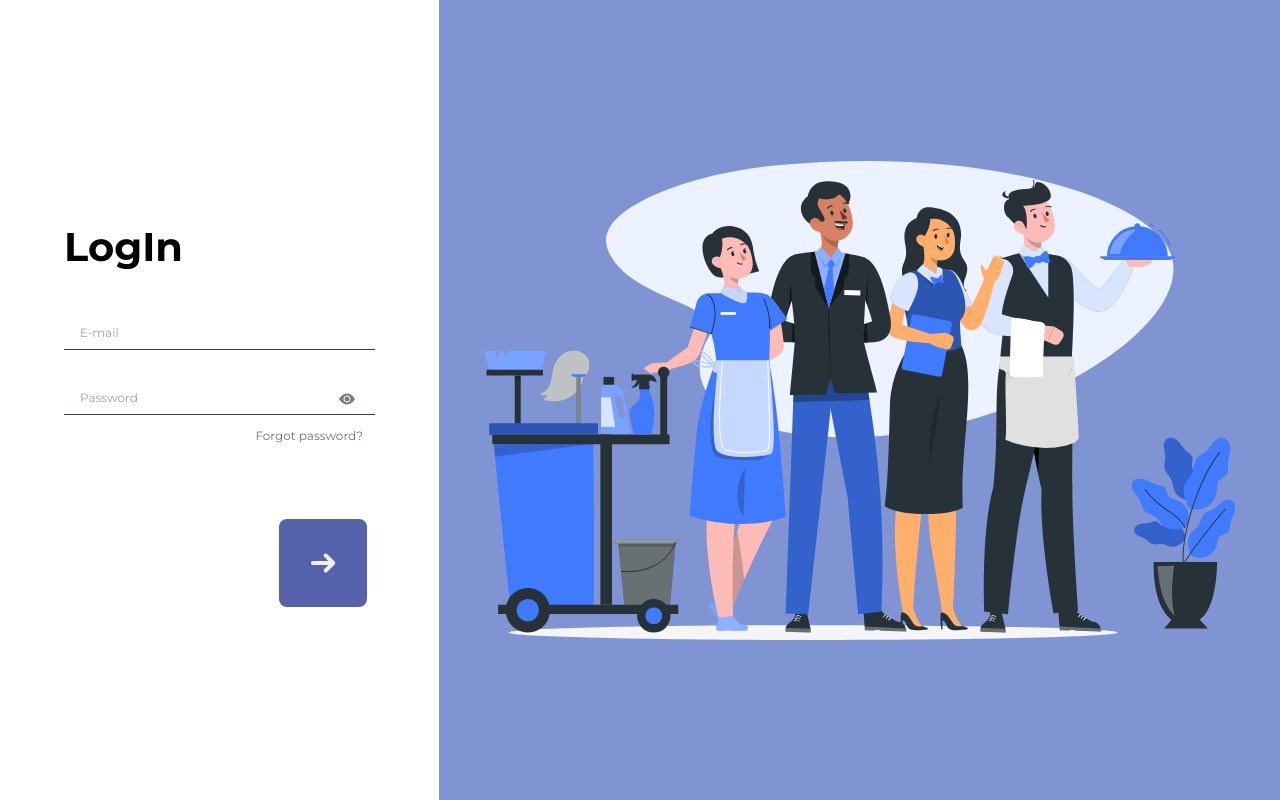
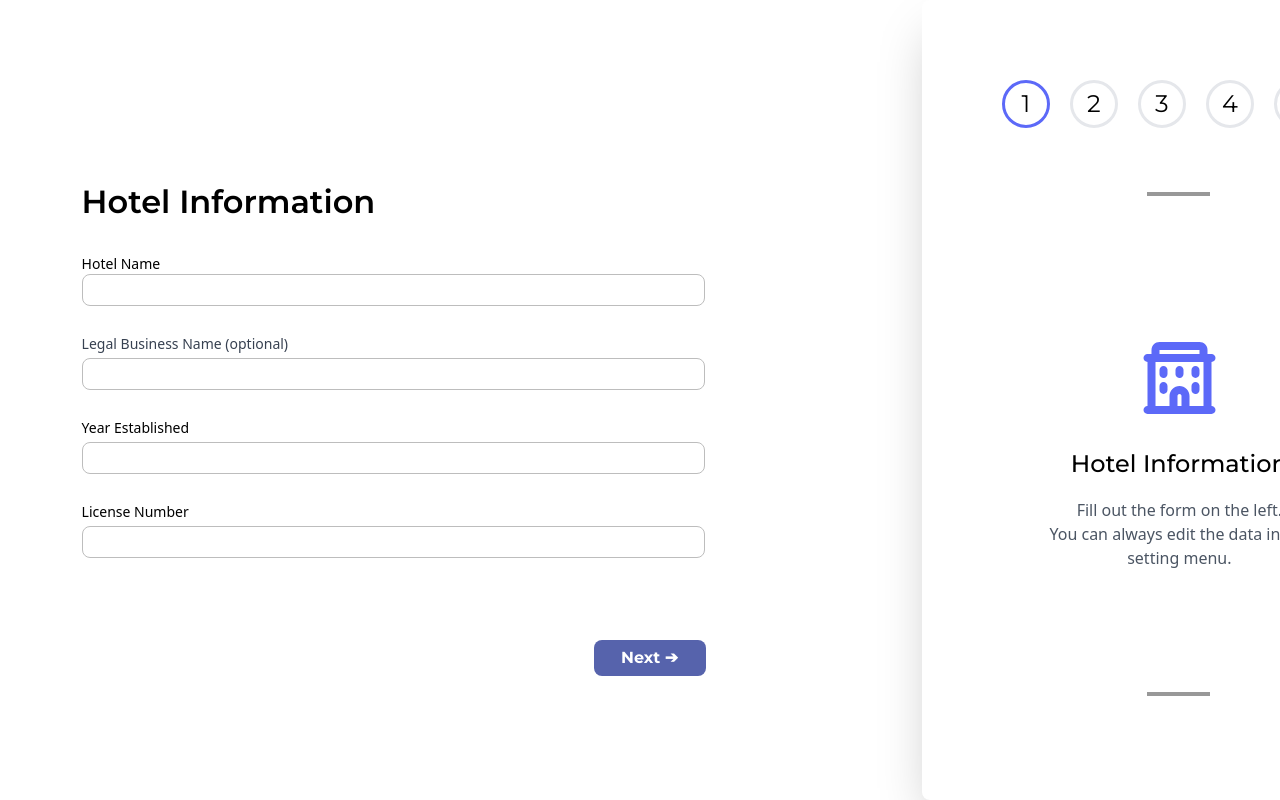
Before and after one commit to Kartikayy007/HotelCrewFrontend, a React (Vite) app: page / in a window 1280 px wide. Built offline with nearby package versions, Linux system fonts and the light colour scheme.

Commit message:
imporved hotel details steps and added error handelling

```diff
--- a/src/App.jsx
+++ b/src/App.jsx
@@ -21,7 +21,7 @@ function App() {
     </Router> */}
     {/* <Hoteldetails /> */}
     {/* <ContactInfo /> */}
-    <Login />
+    <MultiStepForm />
     </>
   )
 }
--- a/src/components/Registration/ContactInfo.jsx
+++ b/src/components/Registration/ContactInfo.jsx
@@ -5,6 +5,7 @@ function ContactInfo({ onNext, onBack, updateFormData, initialData }) {
   const [mainPhone, setMainPhone] = useState("");
   const [emergencyPhone, setEmergencyPhone] = useState("");
   const [email, setEmail] = useState("");
+  const [error, setError] = useState("");
 
   useEffect(() => {
     if (initialData) {
@@ -17,6 +18,10 @@ function ContactInfo({ onNext, onBack, updateFormData, initialData }) {
 
   const handleNextClick = (e) => {
     e.preventDefault();
+    if (!address || !mainPhone || !emergencyPhone || !email) {
+      setError('Please fill out all required fields.');
+      return;
+    }
     const formData = {
       address,
       mainPhone,
@@ -28,8 +33,15 @@ function ContactInfo({ onNext, onBack, updateFormData, initialData }) {
     onNext();
   };
 
+  const handleNumberInput = (e, setter) => {
+    const value = e.target.value;
+    if (/^\d*$/.test(value)) {
+      setter(value);
+    }
+  };
+
   return (
-    <section className="min-h-screen bg-[#FFFFFF] flex items-center ">
+    <section className="min-h-screen bg-[#FFFFFF] flex items-center overflow-hidden">
       <div className="flex justify-center items-center gap-9 ml-[5.1rem]">
         <form className="space-y-7">
           <div className="flex justify-between items-center">
@@ -64,7 +76,7 @@ function ContactInfo({ onNext, onBack, updateFormData, initialData }) {
               type="text"
               id="main-phone"
               value={mainPhone}
-              onChange={(e) => setMainPhone(e.target.value)}
+              onChange={(e) => handleNumberInput(e, setMainPhone)}
               className="h-8 w-[299px] mr-6 py-2 px-4 border border-[#BDBDBD] rounded-lg focus:outline-none"
               placeholder="Main number"
             />
@@ -73,7 +85,7 @@ function ContactInfo({ onNext, onBack, updateFormData, initialData }) {
               type="text"
               id="emergency-phone"
               value={emergencyPhone}
-              onChange={(e) => setEmergencyPhone(e.target.value)}
+              onChange={(e) => handleNumberInput(e, setEmergencyPhone)}
               className="h-8 w-[299px] py-2 px-4 border border-[#BDBDBD] rounded-lg focus:outline-none"
               placeholder="Emergency number"
             />
@@ -87,13 +99,15 @@ function ContactInfo({ onNext, onBack, updateFormData, initialData }) {
               Hotel E-mail
             </label>
             <input
-              type="text"
+              type="email"
               id="hotel-email"
               value={email}
               onChange={(e) => setEmail(e.target.value)}
               className="h-8 w-[623px] py-2 px-4 border border-[#BDBDBD] rounded-lg focus:outline-none"
             />
           </div>
+
+          {error && <p className="text-red-500 fixed">{error}</p>}
 
           <div className="relative top-24">
             <div className="flex justify-between">
@@ -125,7 +139,7 @@ function ContactInfo({ onNext, onBack, updateFormData, initialData }) {
         </form>
 
         <div>
-          <div className="w-[515px] relative left-[35%] h-[100vh] bg-white shadow-2xl border-none rounded-lg">
+          <div className="w-[515px] relative left-[35%] h-[100vh] bg-white shadow-2xl border-none rounded-lg overflow-hidden">
             <div className="flex gap-5 text-2xl">
               {[1, 2, 3, 4, 5, 6].map((num) => (
                 <div
--- a/src/components/Registration/Hoteldetails.jsx
+++ b/src/components/Registration/Hoteldetails.jsx
@@ -5,6 +5,7 @@ const Hoteldetails = ({ onNext, updateFormData, initialData }) => {
   const [legalName, setLegalName] = useState('');
   const [yearEstablished, setYearEstablished] = useState('');
   const [licenseNumber, setLicenseNumber] = useState('');
+  const [error, setError] = useState('');
 
   useEffect(() => {
     if (initialData) {
@@ -17,6 +18,10 @@ const Hoteldetails = ({ onNext, updateFormData, initialData }) => {
 
   const handleNextClick = (e) => {
     e.preventDefault();
+    if (!hotelName || !yearEstablished || !licenseNumber) {
+      setError('Please fill out all required fields.');
+      return;
+    }
     const formData = {
       hotelName,
       legalName,
@@ -28,8 +33,15 @@ const Hoteldetails = ({ onNext, updateFormData, initialData }) => {
     onNext();
   };
 
+  const handleNumberInput = (e, setter) => {
+    const value = e.target.value;
+    if (/^\d*$/.test(value)) {
+      setter(value);
+    }
+  };
+
   return (
-    <section className="min-h-screen bg-[#FFFFFF] flex items-center">
+    <section className="min-h-screen bg-[#FFFFFF] flex items-center overflow-hidden">
       <div className="flex justify-center items-center gap-9 ml-[5.1rem]">
         <form className="space-y-7">
           <div className="flex justify-between items-center">
@@ -79,7 +91,7 @@ const Hoteldetails = ({ onNext, updateFormData, initialData }) => {
               type="text"
               id="year-established"
               value={yearEstablished}
-              onChange={(e) => setYearEstablished(e.target.value)}
+              onChange={(e) => handleNumberInput(e, setYearEstablished)}
               className="h-8 w-[623px] py-2 px-4 border border-[#BDBDBD] rounded-lg focus:outline-none"
             />
           </div>
@@ -95,16 +107,18 @@ const Hoteldetails = ({ onNext, updateFormData, initialData }) => {
               type="text"
               id="license-number"
               value={licenseNumber}
-              onChange={(e) => setLicenseNumber(e.target.value)}
+              onChange={(e) => handleNumberInput(e, setLicenseNumber)}
               className="h-8 w-[623px] py-2 px-4 border border-[#BDBDBD] rounded-lg focus:outline-none"
             />
           </div>
 
+          {error && <p className="text-red-500 fixed">{error}</p>}
+
           <div className='relative top-[0.89rem]'>
-          <button onClick={handleNextClick} className="h-9 w-[7rem] bg-[#5663AC] font-Montserrat font-[700] rounded-lg text-white relative top-10 ml-[32rem]">
-            <span>Next </span>
-            <span>➔</span>
-          </button>
+            <button onClick={handleNextClick} className="h-9 w-[7rem] bg-[#5663AC] font-Montserrat font-[700] rounded-lg text-white relative top-10 ml-[32rem]">
+              <span>Next </span>
+              <span>➔</span>
+            </button>
           </div>
         </form>
 
--- a/src/components/Registration/OperationalInfo.jsx
+++ b/src/components/Registration/OperationalInfo.jsx
@@ -1,12 +1,25 @@
-import React, { useState } from 'react';
+import React, { useState, useEffect } from 'react';
 
-function OperationalInfo({ onNext, onBack, updateFormData }) {
-  const [checkInTime, setCheckInTime] = useState('');
-  const [checkOutTime, setCheckOutTime] = useState('');
-  const [paymentMethods, setPaymentMethods] = useState('');
+function OperationalInfo({ onNext, onBack, updateFormData, initialData }) {
+  const [checkInTime, setCheckInTime] = useState(initialData.checkInTime || '');
+  const [checkOutTime, setCheckOutTime] = useState(initialData.checkOutTime || '');
+  const [paymentMethods, setPaymentMethods] = useState(initialData.paymentMethods || '');
+  const [error, setError] = useState('');
+
+  useEffect(() => {
+    if (initialData) {
+      setCheckInTime(initialData.checkInTime || '');
+      setCheckOutTime(initialData.checkOutTime || '');
+      setPaymentMethods(initialData.paymentMethods || '');
+    }
+  }, [initialData]);
 
   const handleNextClick = (e) => {
     e.preventDefault();
+    if (!checkInTime || !checkOutTime || !paymentMethods) {
+      setError('Please fill out all required fields.');
+      return;
+    }
     const formData = {
       checkInTime,
       checkOutTime,
@@ -18,7 +31,7 @@ function OperationalInfo({ onNext, onBack, updateFormData }) {
   };
 
   return (
-    <section className="min-h-screen bg-[#FFFFFF] flex items-center ">
+    <section className="min-h-screen bg-[#FFFFFF] flex items-center overflow-hidden">
       <div className="flex justify-center items-center gap-9 ml-[5.1rem]">
         <form className="space-y-7">
           <div className="flex justify-between items-center">
@@ -27,26 +40,33 @@ function OperationalInfo({ onNext, onBack, updateFormData }) {
 
           <div>
             <label
-              htmlFor="check-in-check-out"
+              htmlFor="check-in-time"
               className="block text-sm font-sans font-[450] text-gray-700 mb-1"
             >
-              Check-in & Check outs
+              Check-in Time
             </label>
-
             <input
-              type="text"
+              type="time"
+              id="check-in-time"
               value={checkInTime}
               onChange={(e) => setCheckInTime(e.target.value)}
               className="h-8 w-[299px] mr-6 py-2 px-4 border border-[#BDBDBD] rounded-lg focus:outline-none"
-              placeholder='Check-in timings'
             />
+          </div>
 
+          <div>
+            <label
+              htmlFor="check-out-time"
+              className="block text-sm font-sans font-[450] text-gray-700 mb-1"
+            >
+              Check-out Time
+            </label>
             <input
-              type="text"
+              type="time"
+              id="check-out-time"
               value={checkOutTime}
               onChange={(e) => setCheckOutTime(e.target.value)}
               className="h-8 w-[299px] py-2 px-4 border border-[#BDBDBD] rounded-lg focus:outline-none"
-              placeholder='Check-out timings'
             />
           </div>
 
@@ -59,6 +79,7 @@ function OperationalInfo({ onNext, onBack, updateFormData }) {
             </label>
             <input
               type="text"
+              id="payment-methods"
               value={paymentMethods}
               onChange={(e) => setPaymentMethods(e.target.value)}
               className="h-8 w-[623px] py-2 px-4 border border-[#BDBDBD] rounded-lg focus:outline-none"
@@ -66,11 +87,12 @@ function OperationalInfo({ onNext, onBack, updateFormData }) {
             />
           </div>
 
-          <div className='relative top-[8.5rem]'>
+          {error && <p className="text-red-500 fixed">{error}</p>}
+
+          <div className='relative top-[5rem]'>
             <div className="flex justify-between">
               <button type="button" onClick={onBack} className="h-9 w-[7rem] bg-gray-400 font-Montserrat font-[700] rounded-lg text-white">
                 <span>Back </span>
-
               </button>
               <button onClick={handleNextClick} className="h-9 w-[7rem] bg-[#5663AC] font-Montserrat font-[700] rounded-lg text-white">
                 <span>Next </span>
@@ -81,7 +103,7 @@ function OperationalInfo({ onNext, onBack, updateFormData }) {
         </form>
 
         <div>
-          <div className="w-[515px] relative left-[35%] h-[100vh] bg-white shadow-2xl border-none rounded-lg">
+          <div className="w-[515px] relative left-[35%] h-[100vh] bg-white shadow-2xl border-none rounded-lg overflow-hidden">
             <div className="flex gap-5 text-2xl">
               {[1, 2, 3, 4, 5, 6].map((num) => (
                 <div
--- a/src/components/Registration/Property.jsx
+++ b/src/components/Registration/Property.jsx
@@ -1,16 +1,29 @@
-import React, { useState } from 'react';
+import React, { useState, useEffect } from 'react';
 import { Trash2 } from 'lucide-react';
 
-const Property = ({ onNext, onBack, updateFormData }) => {
-  const [roomTypes, setRoomTypes] = useState([
+const Property = ({ onNext, onBack, updateFormData, initialData }) => {
+  const [roomTypes, setRoomTypes] = useState(initialData.roomTypes || [
     { type: '', count: '' },
     { type: '', count: '' },
     { type: '', count: '' }
   ]);
+  const [numberOfRooms, setNumberOfRooms] = useState(initialData.numberOfRooms || '');
+  const [numberOfFloors, setNumberOfFloors] = useState(initialData.numberOfFloors || '');
+  const [parkingCapacity, setParkingCapacity] = useState(initialData.parkingCapacity || '');
+  const [error, setError] = useState('');
 
-  const [numberOfRooms, setNumberOfRooms] = useState('');
-  const [numberOfFloors, setNumberOfFloors] = useState('');
-  const [parkingCapacity, setParkingCapacity] = useState('');
+  useEffect(() => {
+    if (initialData) {
+      setRoomTypes(initialData.roomTypes || [
+        { type: '', count: '' },
+        { type: '', count: '' },
+        { type: '', count: '' }
+      ]);
+      setNumberOfRooms(initialData.numberOfRooms || '');
+      setNumberOfFloors(initialData.numberOfFloors || '');
+      setParkingCapacity(initialData.parkingCapacity || '');
+    }
+  }, [initialData]);
 
   const handleAddRoomType = () => {
     setRoomTypes([...roomTypes, { type: '', count: '' }]);
@@ -27,8 +40,19 @@ const Property = ({ onNext, onBack, updateFormData }) => {
     setRoomTypes(newRoomTypes);
   };
 
+  const handleNumberInput = (e, setter) => {
+    const value = e.target.value;
+    if (/^\d*$/.test(value)) {
+      setter(value);
+    }
+  };
+
   const handleNextClick = (e) => {
     e.preventDefault();
+    if (!numberOfRooms || !numberOfFloors || !parkingCapacity) {
+      setError('Please fill out all required fields.');
+      return;
+    }
     const formData = {
       numberOfRooms,
       roomTypes,
@@ -41,9 +65,9 @@ const Property = ({ onNext, onBack, updateFormData }) => {
   };
 
   return (
-    <section className="min-h-screen bg-white flex items-center">
+    <section className="min-h-screen bg-white flex items-center overflow-hidden">
       <div className="flex justify-center items-center gap-9 ml-20">
-        <form className="space-y-7 relative">
+        <form className="space-y-7 bottom-5 relative">
           <div className="flex justify-between items-center">
             <h1 className="text-[32px] font-[550]">Property Details</h1>
           </div>
@@ -59,7 +83,7 @@ const Property = ({ onNext, onBack, updateFormData }) => {
               type="text"
               id="number-of-rooms"
               value={numberOfRooms}
-              onChange={(e) => setNumberOfRooms(e.target.value)}
+              onChange={(e) => handleNumberInput(e, setNumberOfRooms)}
               className="h-8 w-[623px] py-2 px-4 border border-[#BDBDBD] rounded-lg focus:outline-none"
             />
           </div>
@@ -93,7 +117,7 @@ const Property = ({ onNext, onBack, updateFormData }) => {
                       className="h-8 w-[299px] py-2 px-4 border border-[#BDBDBD] rounded-lg focus:outline-none"
                       placeholder="Number of Rooms"
                       value={room.count}
-                      onChange={(e) => handleRoomTypeChange(index, 'count', e.target.value)}
+                      onChange={(e) => handleNumberInput(e, (value) => handleRoomTypeChange(index, 'count', value))}
                     />
                     <button
                       type="button"
@@ -120,7 +144,7 @@ const Property = ({ onNext, onBack, updateFormData }) => {
               type="text"
               id="number-of-floors"
               value={numberOfFloors}
-              onChange={(e) => setNumberOfFloors(e.target.value)}
+              onChange={(e) => handleNumberInput(e, setNumberOfFloors)}
               className="h-8 w-[623px] py-2 px-4 border border-[#BDBDBD] rounded-lg focus:outline-none"
             />
           </div>
@@ -136,14 +160,15 @@ const Property = ({ onNext, onBack, updateFormData }) => {
               type="text"
               id="parking-capacity"
               value={parkingCapacity}
-              onChange={(e) => setParkingCapacity(e.target.value)}
+              onChange={(e) => handleNumberInput(e, setParkingCapacity)}
               className="h-8 w-[623px] py-2 px-4 border border-[#BDBDBD] rounded-lg focus:outline-none"
             />
           </div>
 
-          <div className="flex justify-between">
+          {error && <p className="text-red-500 fixed bottom-[16%]">{error}</p>}
+
+          <div className="flex justify-between relative top-5">
             <button type="button" onClick={onBack} className="h-9 w-28 bg-gray-400 font-[700] rounded-lg text-white ">
-
               <span>Back </span>
             </button>
             <button onClick={handleNextClick} className="h-9 w-28 bg-[#5663AC] font-[700] rounded-lg text-white">
@@ -154,7 +179,7 @@ const Property = ({ onNext, onBack, updateFormData }) => {
         </form>
 
         <div>
-          <div className="w-[515px] relative left-[35%] h-screen bg-white shadow-2xl border-none rounded-lg">
+          <div className="w-[515px] relative left-[35%] h-screen bg-white shadow-2xl border-none rounded-lg overflow-hidden">
             <div className="flex gap-5 text-2xl">
               {[1, 2, 3, 4, 5, 6].map((num) => (
                 <div
--- a/src/components/Registration/StaffManagment.jsx
+++ b/src/components/Registration/StaffManagment.jsx
@@ -1,8 +1,15 @@
-import React, { useState } from 'react';
+import React, { useState, useEffect } from 'react';
 import { Trash2 } from 'lucide-react';
 
-function StaffManagement({ onNext, onBack, updateFormData }) {
-  const [departments, setDepartments] = useState(['Housekeeping', 'Security']);
+function StaffManagement({ onNext, onBack, updateFormData, initialData }) {
+  const [departments, setDepartments] = useState(initialData.departments || ['Housekeeping', 'Security']);
+  const [error, setError] = useState('');
+
+  useEffect(() => {
+    if (initialData.departments) {
+      setDepartments(initialData.departments);
+    }
+  }, [initialData]);
 
   const handleAddDepartment = () => {
     setDepartments([...departments, '']);
@@ -21,12 +28,16 @@ function StaffManagement({ onNext, onBack, updateFormData }) {
 
   const handleNextClick = (e) => {
     e.preventDefault();
+    if (departments.some(department => department === '')) {
+      setError('Please fill out all required fields.');
+      return;
+    }
     updateFormData({ departments });
     onNext();
   };
 
   return (
-    <section className="min-h-screen bg-white flex items-center">
+    <section className="min-h-screen bg-white flex items-center overflow-hidden">
       <div className="flex justify-center items-center gap-9 ml-20">
         <form className="space-y-7">
           <div className="flex justify-between items-center">
@@ -62,19 +73,20 @@ function StaffManagement({ onNext, onBack, updateFormData }) {
             ))}
           </div>
 
+          {error && <p className="text-red-500 fixed">{error}</p>}
+
           <div className='relative top-[5.6rem] '>
-          <button type="button" onClick={onBack} className="h-9 w-[7rem] bg-gray-400 font-Montserrat font-[700] fixed rounded-lg  text-white">
+            <button type="button" onClick={onBack} className="h-9 w-[7rem] bg-gray-400 font-Montserrat font-[700] fixed rounded-lg  text-white">
               <span>Back </span>
-
             </button>
-          <button onClick={handleNextClick} className="h-9 w-28 bg-[#5663AC] rounded-lg text-white font-[700] top-10 ml-[32rem]">
-            <span>Next </span>
-            <span>➔</span>
-          </button>
+            <button onClick={handleNextClick} className="h-9 w-28 bg-[#5663AC] rounded-lg text-white font-[700] top-10 ml-[32rem]">
+              <span>Next </span>
+              <span>➔</span>
+            </button>
           </div>
         </form>
         <div>
-          <div className="w-[515px] relative left-[35%] h-screen bg-white shadow-2xl border-none rounded-lg">
+          <div className="w-[515px] relative left-[35%] h-screen bg-white shadow-2xl border-none rounded-lg overflow-hidden">
             <div className="flex gap-5 text-2xl">
               {[1, 2, 3, 4, 5, 6].map((num) => (
                 <div
```
Also changed, not shown: src/components/Registration/UploadDoc.jsx (+25 -9 lines). Lines whose indentation alone changed are shown as unchanged.
